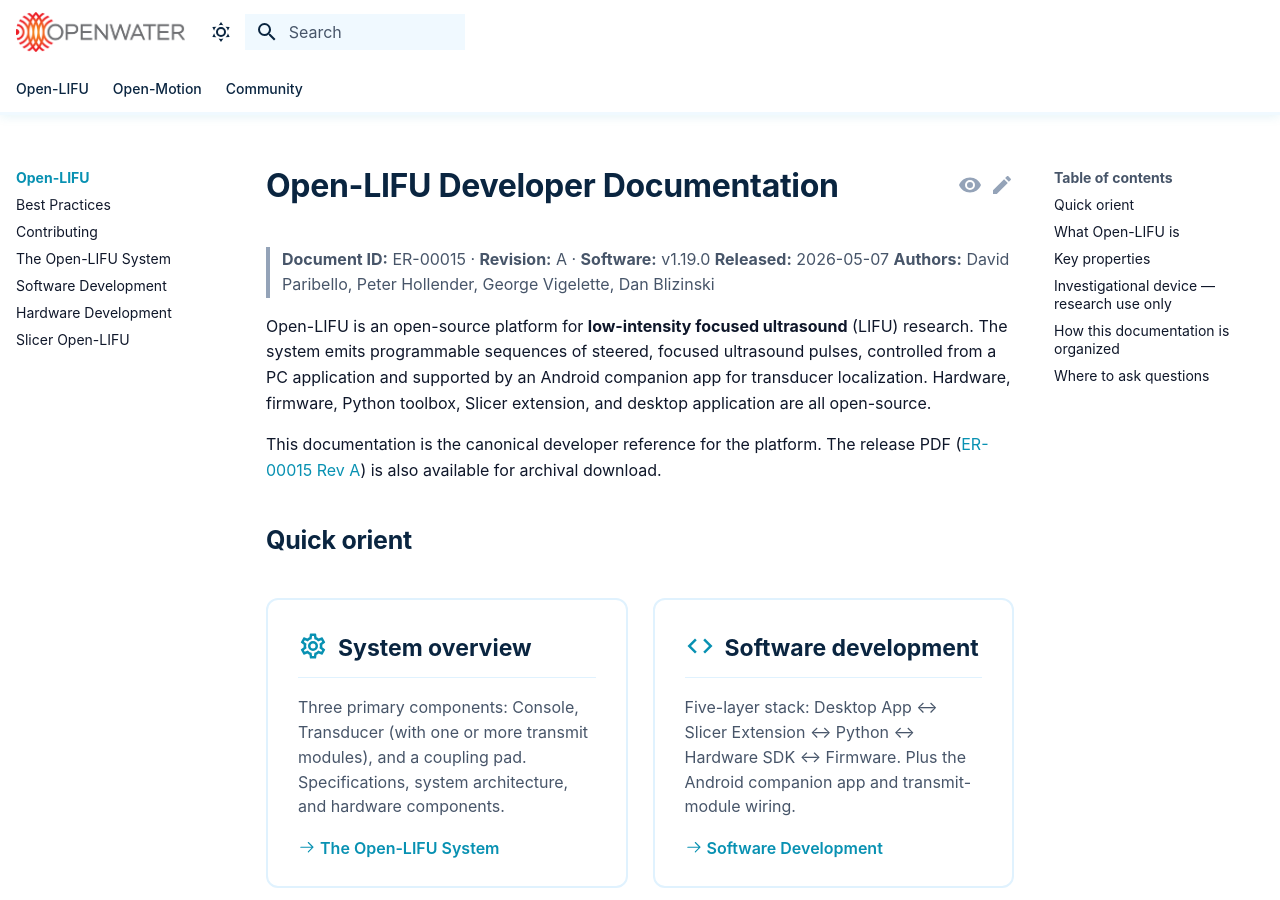
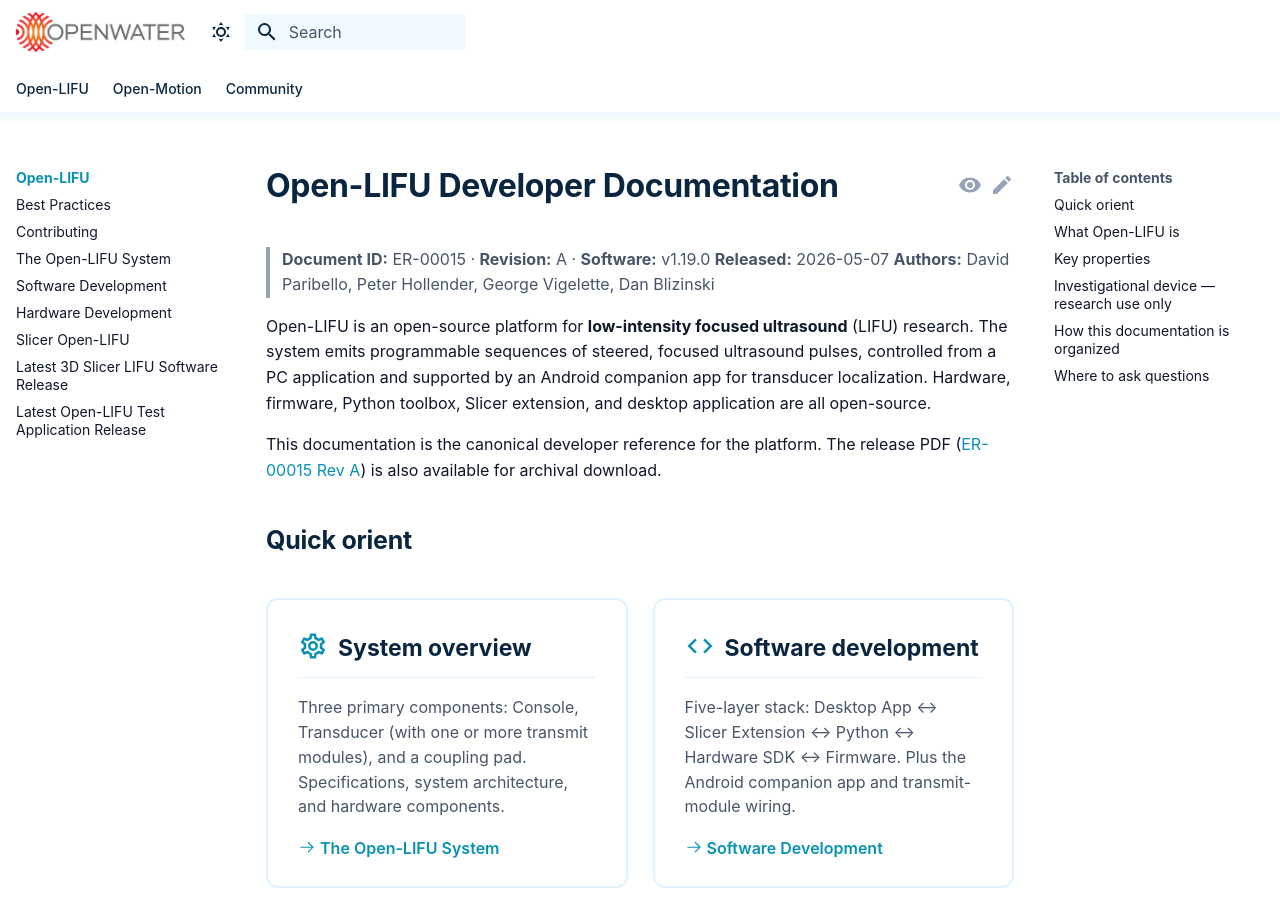
Before and after one commit to OpenwaterHealth/openwater-docs, an MkDocs documentation site: the page built from docs/openlifu/index.md, in a window 1280 px wide and 900 px high. Built offline with MkDocs 1.6.1 and Material for MkDocs 9.7.7, drawn with Linux system fonts in a browser that asks for light colours; comment, search, counter and statistics services are not loaded.

Commit message:
Add links to latest software release in mkdocs

```diff
--- a/mkdocs.yml
+++ b/mkdocs.yml
@@ -127,6 +127,9 @@ nav:
       - Software Development: openlifu/software.md
       - Hardware Development: openlifu/hardware.md
       - Slicer Open-LIFU: openlifu/slicer.md
+      - Latest 3D Slicer LIFU Software Release: https://github.com/OpenwaterHealth/SlicerOpenLIFU/releases/latest
+      - Latest Open-LIFU Test Application Release: https://github.com/OpenwaterHealth/openlifu-test-app/releases/latest
+
   - Open-Motion:
       - Overview: openmotion/index.md
       - Best Practices: openmotion/best-practices.md
```
